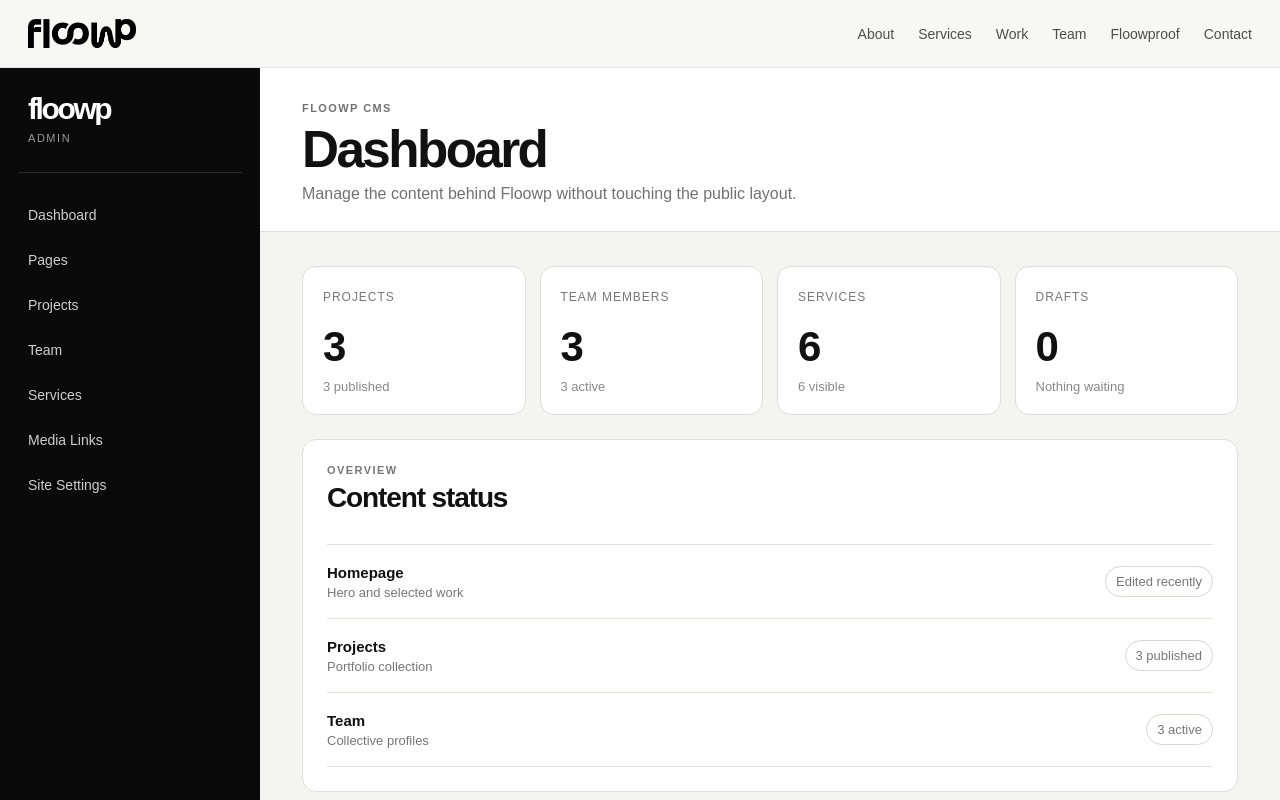
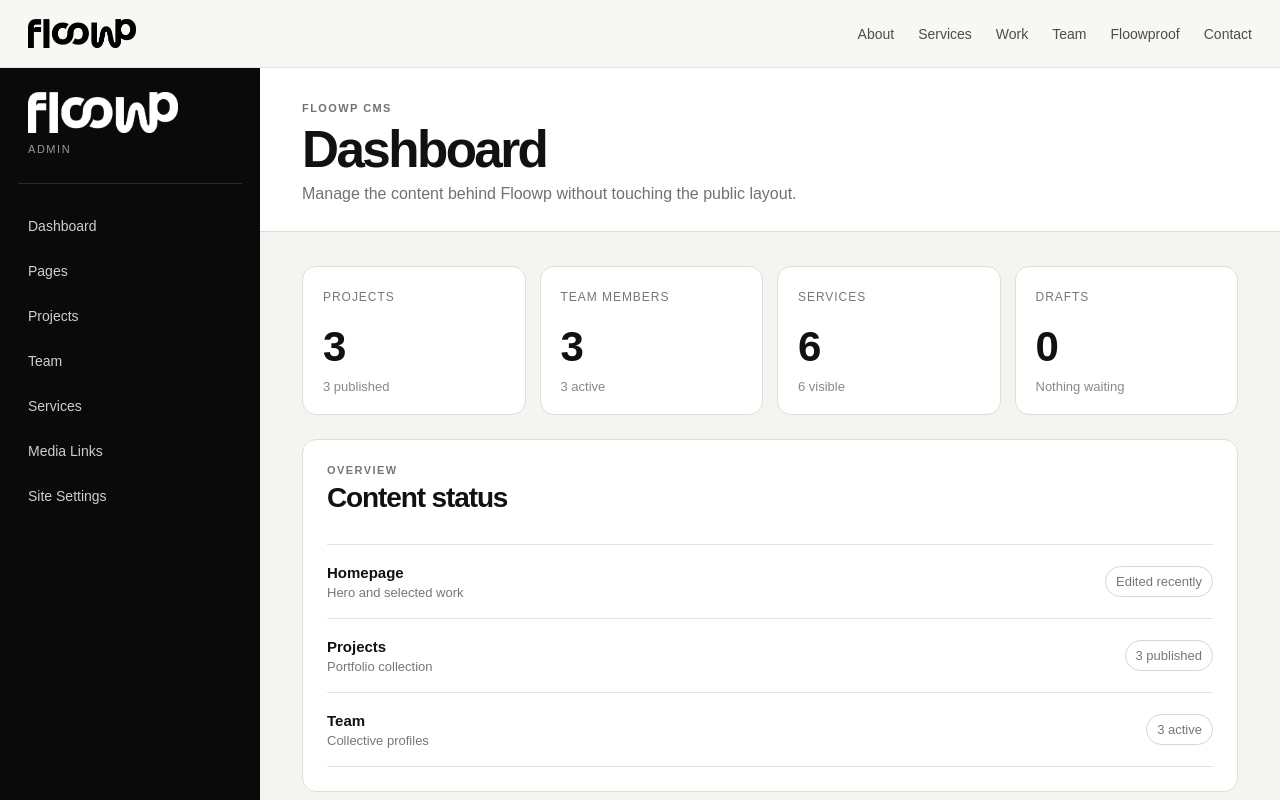
Before and after one commit to thefloowp/thefloowp, a Next.js app: page /admin in a window 1280 px wide. Shown: the top 800 px of the page. Built offline with nearby package versions, Linux system fonts and the light colour scheme.

Commit message:
Update AdminShell.jsx

```diff
--- a/components/AdminShell.jsx
+++ b/components/AdminShell.jsx
@@ -1,3 +1,4 @@
+import Image from "next/image";
 import Link from "next/link";
 
 const navItems = [
@@ -15,13 +16,35 @@ export default function AdminShell({ title, subtitle, children }) {
     <div className="admin-app">
       <aside className="admin-sidebar">
         <div className="admin-sidebar-top">
-          <Link href="/" className="admin-brand">
-            floowp
+          <Link
+            href="/"
+            className="admin-brand"
+            aria-label="Floowp public website"
+            style={{
+              display: "inline-flex",
+              alignItems: "center",
+              lineHeight: 0,
+            }}
+          >
+            <Image
+              src="/floowp-wt.png"
+              alt="Floowp"
+              width={360}
+              height={100}
+              priority
+              style={{
+                width: "150px",
+                height: "auto",
+                display: "block",
+                objectFit: "contain",
+              }}
+            />
           </Link>
+
           <span className="admin-badge">Admin</span>
         </div>
 
-        <nav className="admin-nav">
+        <nav className="admin-nav" aria-label="Admin navigation">
           {navItems.map(([label, href]) => (
             <Link key={href} href={href}>
               {label}
```
